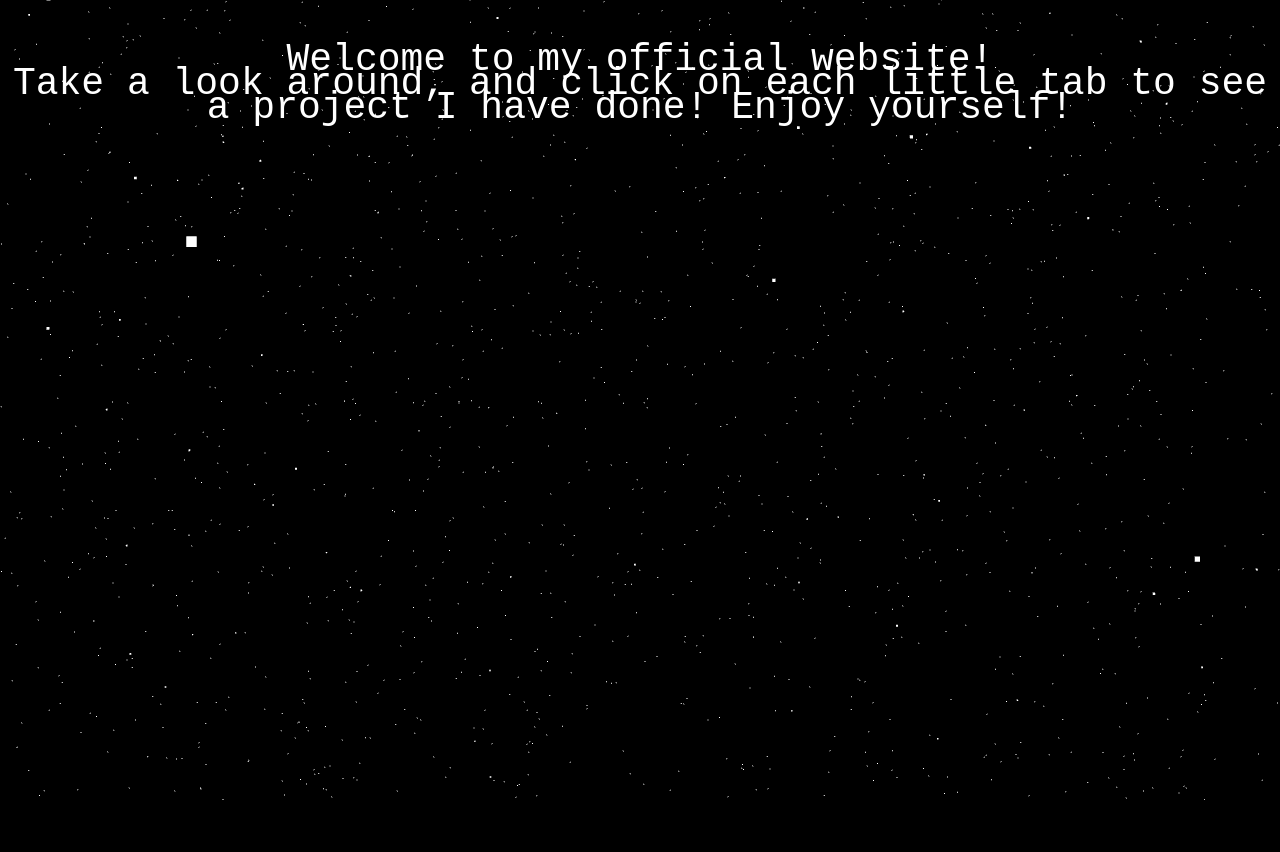
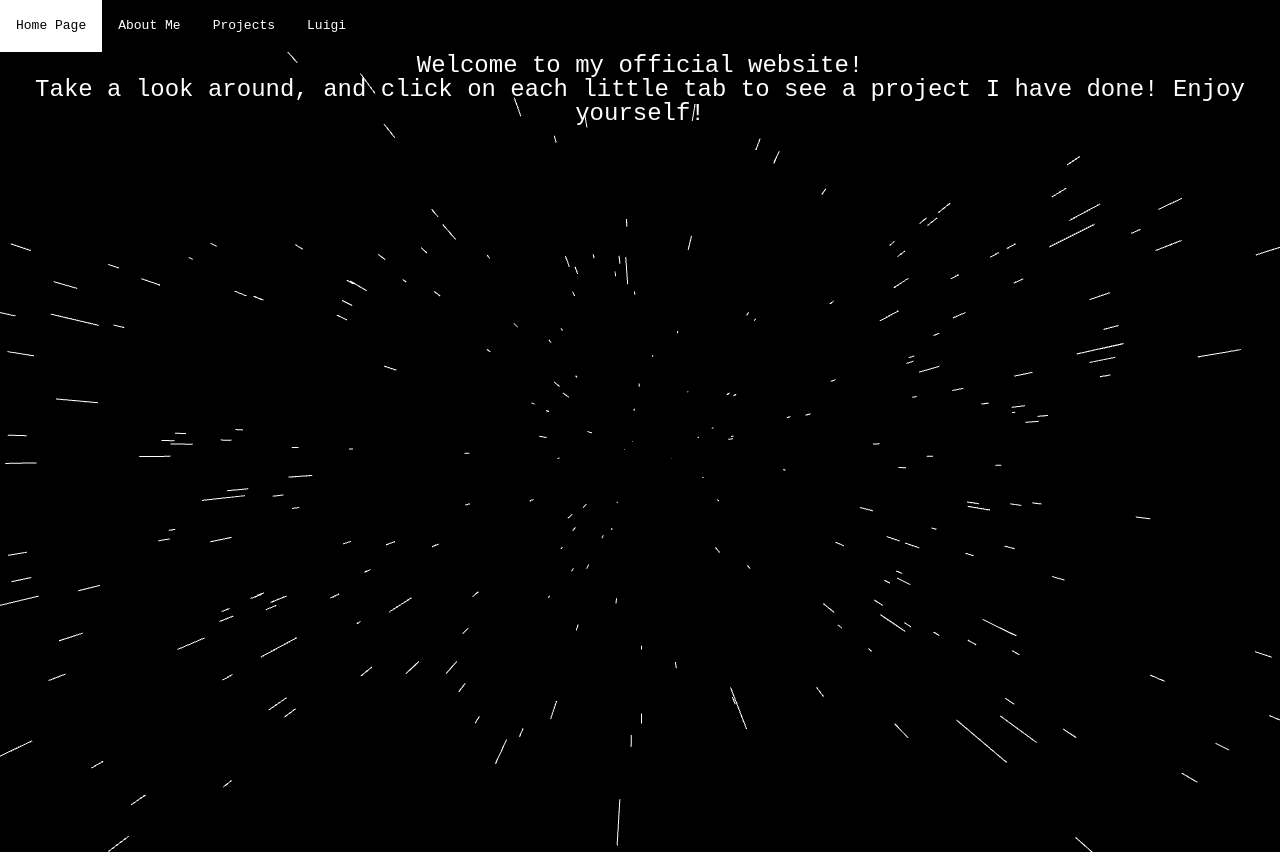
Before and after one commit to bittoboyo/bittoboyo.github.io, a plain HTML site: page index.html in a window 1280 px wide. Before the commit the page ends 800 px from the top, so only its background shows below. Drawn offline with nearby package versions, Linux system fonts and the light colour scheme; animation ran at ten frames a second.

Commit message:
Added 'Lightspeed' Effect for Home Page
Also added Navigation Bar and several code cleanups done B)

```diff
--- a/index.html
+++ b/index.html
@@ -21,11 +21,20 @@
             }
             #info {
                 position: absolute;
-                top: 10px;
+                top: 30px;
                 width: 100%;
                 text-align: center;
             }
         </style>
+
+        <div class="navigation">
+            <ul>
+                <li><a href="index.html">Home Page</a></li>
+                <li><a href="index.html">About Me</a></li>
+                <li><a href="index.html">Projects</a></li>
+                <li><a href="index.html">Luigi</a></li>
+            </ul>
+        </div>
 
         <div id="container"></div>
         <div id="info">
--- a/js/main.js
+++ b/js/main.js
@@ -12,50 +12,88 @@ renderer.setSize(innerWidth, innerHeight);
 renderer.setPixelRatio(window.devicePixelRatio);
 document.body.appendChild(renderer.domElement);
 
-const starGeometry = new THREE.BufferGeometry();
-const starMaterial = new THREE.PointsMaterial({
-    color: 0xffffff
-});
+//OLD STARS
+// const starGeometry = new THREE.BufferGeometry();
+// const starMaterial = new THREE.PointsMaterial({
+//     color: 0xffffff
+// });
 
-const starVertices = []
-for (let i = 0; i < 10000; i++) {
-    const x = (Math.random() - 0.5) * 2000;
-    const y = (Math.random() - 0.5) * 2000;
-    const z = -Math.random() * 2000;
-    starVertices.push(x, y, z);
+// const starVertices = []
+// for (let i = 0; i < 10000; i++) {
+//     const x = (Math.random() - 0.5) * 2000;
+//     const y = (Math.random() - 0.5) * 2000;
+//     const z = -Math.random() * 2000;
+//     starVertices.push(x, y, z);
+// }
+
+// starGeometry.setAttribute('position', new THREE.Float32BufferAttribute(starVertices, 3))
+
+// const stars = new THREE.Points(starGeometry, starMaterial);
+// scene.add(stars);
+
+//NEW STARS (LIGHTSPEED EFFECT)
+let line_count = 1000;
+let geom = new THREE.BufferGeometry();
+geom.setAttribute("position", new THREE.BufferAttribute(new Float32Array(6*line_count), 3));
+geom.setAttribute("velocity", new THREE.BufferAttribute(new Float32Array(2*line_count), 1));
+let pos = geom.getAttribute("position");
+let pa = pos.array;
+let vel = geom.getAttribute("velocity");
+let va = vel.array;
+
+for (let line_index = 0; line_index < line_count; line_index++) {
+  var x = Math.random() * 400 - 200;
+  var y = Math.random() * 200 - 100;
+  var z = Math.random() * 500 - 100;
+  var xx = x;
+  var yy = y;
+  var zz = z;
+  //Begin the line
+  pa[6*line_index] = x;
+  pa[6*line_index+1] = y;
+  pa[6*line_index+2] = z;
+  //End the line
+  pa[6*line_index+3] = xx;
+  pa[6*line_index+4] = yy;
+  pa[6*line_index+5] = zz;
+
+  va[2*line_index] = va[2*line_index+1] = 0;
 }
 
-starGeometry.setAttribute('position', new THREE.Float32BufferAttribute(starVertices, 3))
+//DEBUGGER FOR LIGHTSPEED
+let mat = new THREE.LineBasicMaterial({color: 0xffffff});
+let lines = new THREE.LineSegments(geom, mat);
+scene.add(lines);
 
-const stars = new THREE.Points(starGeometry, starMaterial);
-scene.add(stars);
-
-camera.position.z = 15;
-
-var mouse = new THREE.Vector2;
-addEventListener('mousemove', () => {
-    mouse.x = (event.clientX / innerWidth) * 2 - 1;
-    mouse.y = -(event.clientY / innerHeight) * 2 + 1;
-})
-
-// setupGUI();
-
-// function setupGUI() {
-//     let h;
-
-//     const gui = new GUI();
-
-//     h = gui.addFolder('Atmosphere Parameters');
-
-//     h.add(atmosphereParams, 'r', 0, 1);
-//     h.add(atmosphereParams, 'g', 0, 1);
-//     h.add(atmosphereParams, 'b', 0, 1);
-
-//     h.add(atmosphereParams, 'ozoneThickness', 0, 2);
-// }
+camera.position.z = 200;
 
 function animate() {
-    requestAnimationFrame(animate);
-    renderer.render(scene, camera);
+    for (let line_index = 0; line_index < line_count; line_index++) {
+        va[2*line_index] += 0.03; //Increase the velocity by the acceleration
+        va[2*line_index+1] += 0.025;
+
+        // pa[6*line_index]++ //x Start
+        // pa[6*line_index+1]++ //y
+        pa[6*line_index+2] += va[6*line_index]; //z
+
+        // pa[6*line_index+3]++; //x End
+        // pa[6*line_index+4]++; //y
+        pa[6*line_index+5] += va[2*line_index+1]; //z
+
+        if (pa[6*line_index+5] > 200) {
+          var z = Math.random() * 200 - 100;
+          pa[6*line_index+2] = z;
+          pa[6*line_index+5] = z;
+          va[2*line_index] = 0;
+          va[2*line_index+1] = 0;
+        }
+      }
+      pos.needsUpdate = true;
+      renderer.clearColor();
+      renderer.render(scene, camera);
+      requestAnimationFrame(animate);
+
+    // renderer.render(scene, camera);
+    // requestAnimationFrame(animate);
 }
 animate();
--- a/main.css
+++ b/main.css
@@ -26,7 +26,7 @@ button {
 	position: absolute;
 	top: 0px;
 	width: 100%;
-	font-size: 38px;
+	font-size: 24px;
 	/* padding: 10px; */
 	text-align: center;
 	-moz-user-select: none;
@@ -35,6 +35,40 @@ button {
 	user-select: none;
 	pointer-events: none;
 	z-index: 1; /* TODO Solve this in HTML */
+}
+
+.navigation {
+    display: inline;
+    list-style-type: none;
+    margin: 0;
+    padding: 0;
+}
+
+.navigation ul {
+    list-style-type: none;
+    margin: 0;
+    padding: 0;
+    overflow: hidden;
+    background-color: black;
+}
+
+.navigation li {
+    float: left;
+}
+
+.navigation li a {
+    display: block;
+    color: white;
+    text-align: center;
+    padding: 14px 16px;
+    text-decoration: none;
+    border: 1px white;
+}
+
+.navigation li a:hover {
+    background-color: white;
+    color: black;
+    transition-duration: 0.2s;
 }
 
 a, button, input, select {
```
Also changed, not shown: images/star.png (added).
